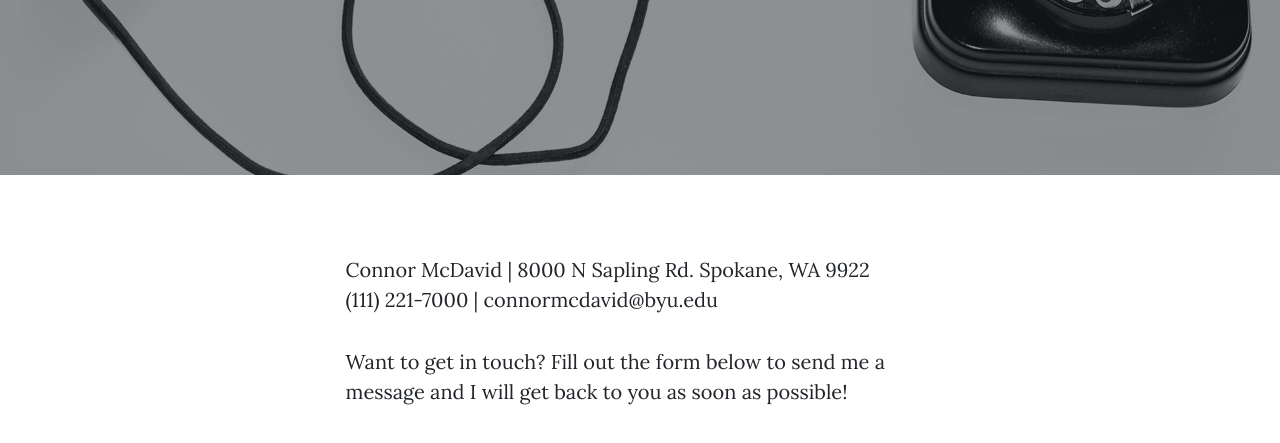
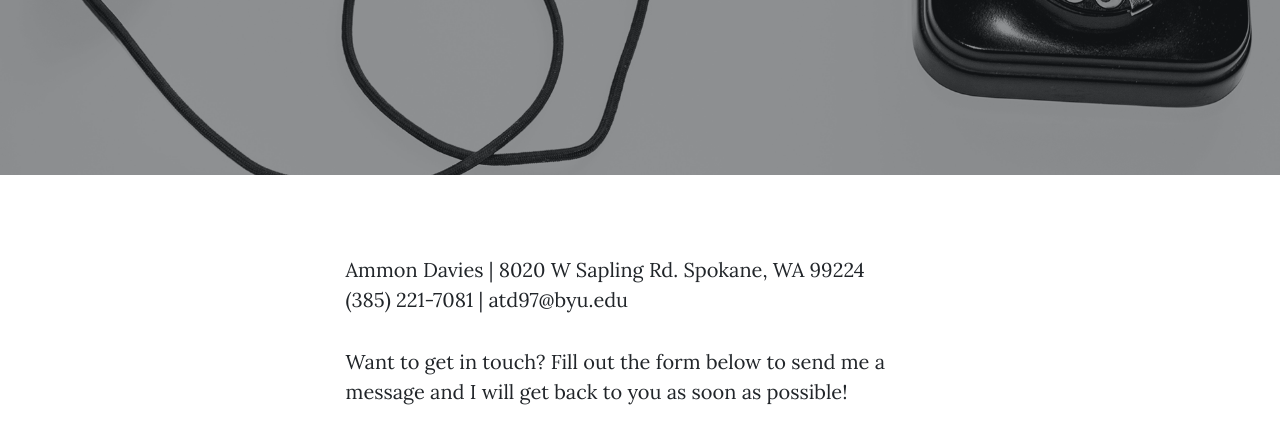
Before and after one commit to ammon97/IS201, a plain HTML site: page contact.html in a window 1280 px wide. Shown: the part 357-800 px from the top of the page. Drawn offline with nearby package versions, Linux system fonts and the light colour scheme.

Commit message:
Update contact.html

```diff
--- a/contact.html
+++ b/contact.html
@@ -53,7 +53,7 @@
             <div class="container px-4 px-lg-5">
                 <div class="row gx-4 gx-lg-5 justify-content-center">
                     <div class="col-md-10 col-lg-8 col-xl-7">
-                        <p>Connor McDavid | 8000 N Sapling Rd. Spokane, WA 9922 &emsp;&emsp;<span style="text-align: center;">(111) 221-7000 | connormcdavid@byu.edu</span></p>
+                        <p>Ammon Davies | 8020 W Sapling Rd. Spokane, WA 99224 &emsp;&emsp;<span style="text-align: center;">(385) 221-7081 | atd97@byu.edu</span></p>
                         <p>Want to get in touch? Fill out the form below to send me a message and I will get back to you as soon as possible!</p>
                         <div class="my-5">
                             <!-- * * * * * * * * * * * * * * *-->
```
